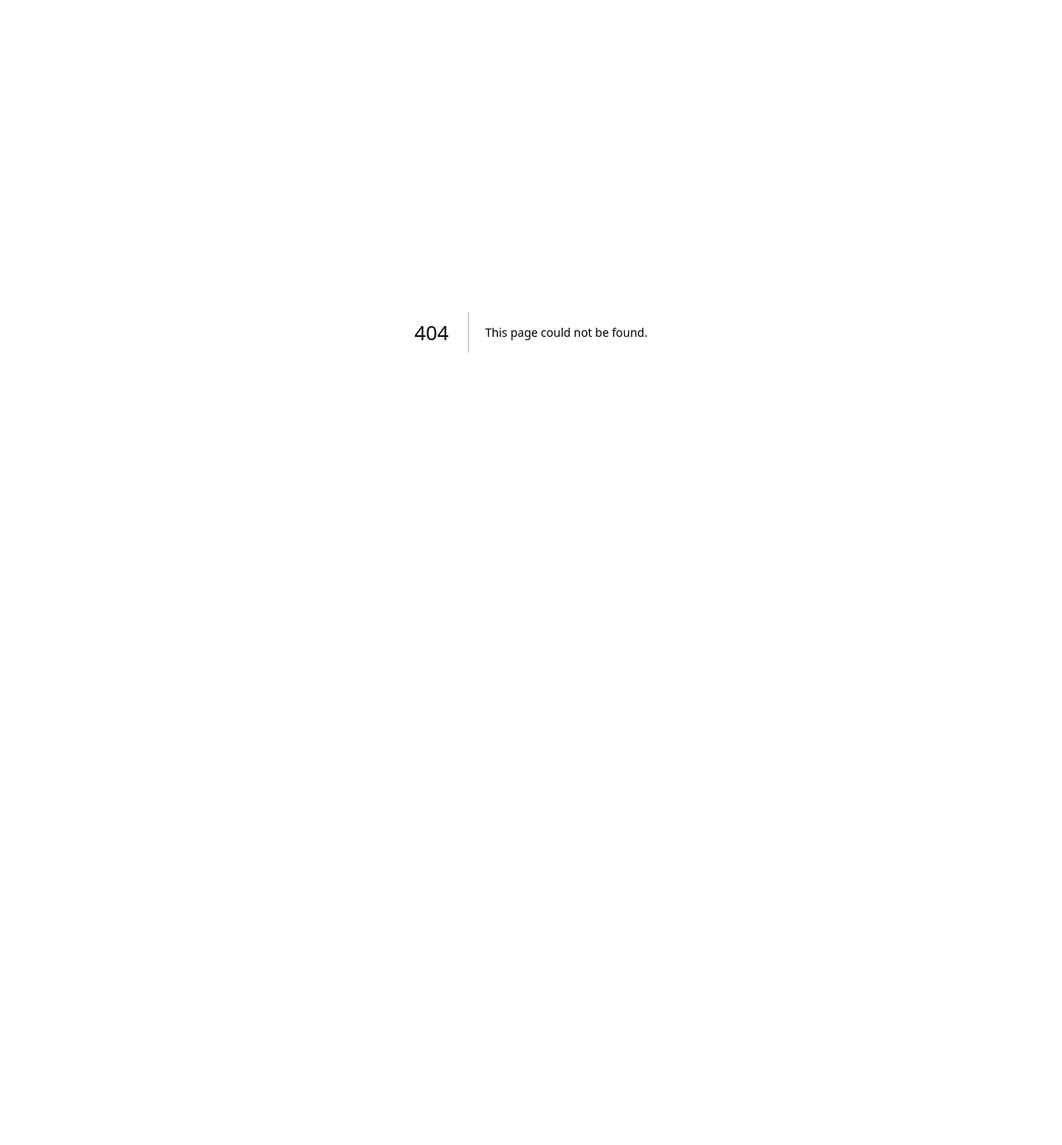
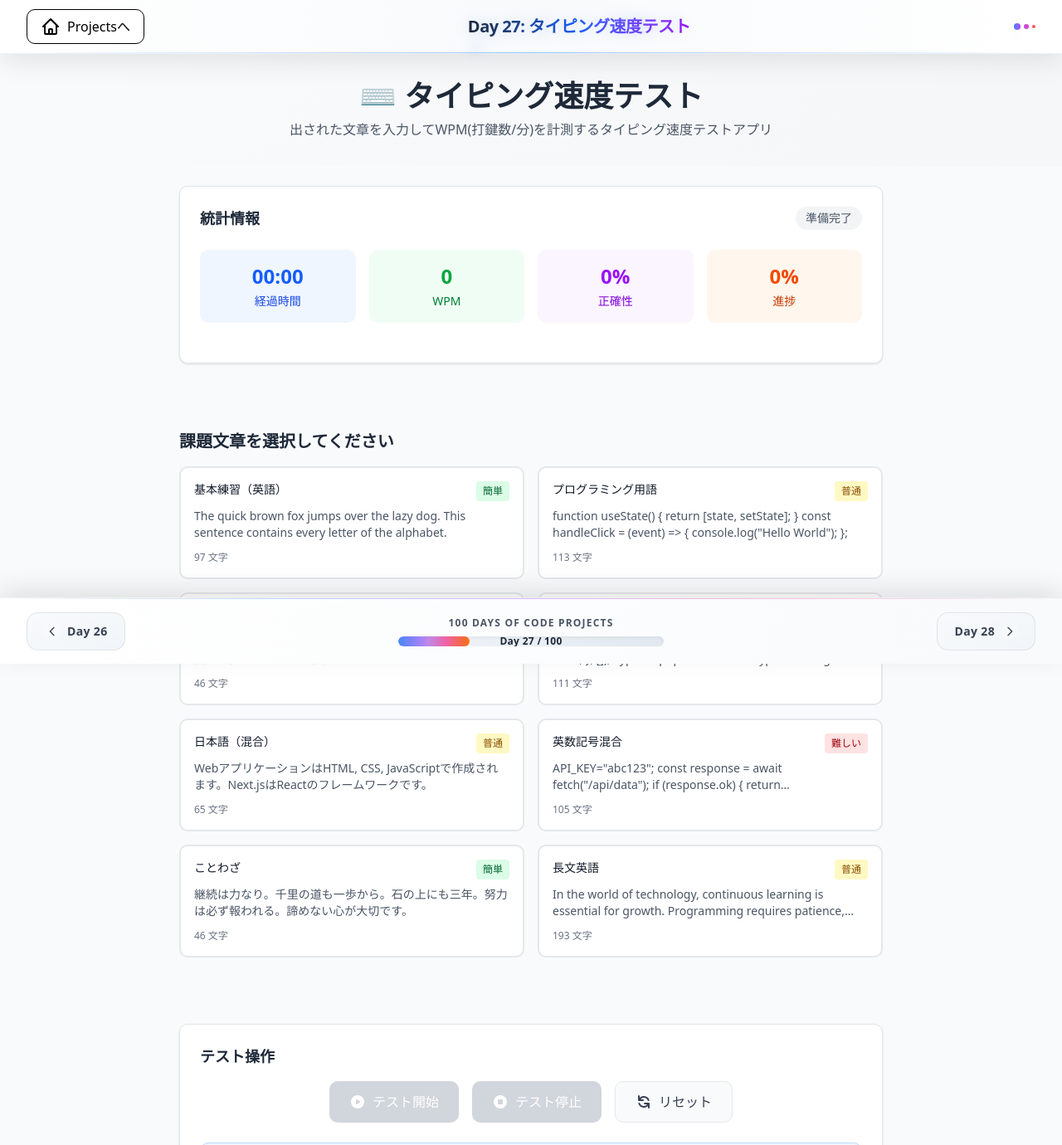
Before and after one commit to atsuki61/100DaysOfCode, a Next.js app: page /day27-typing-speed-test in a window 1280 px wide. Before the commit this address had no page. Shown: the top 1380 px of the page at 83% size. Before the commit the page ends 880 px from the top, so only its background shows below. Built offline with nearby package versions, Linux system fonts and the light colour scheme.

Commit message:
feat: day27のメインページコンポーネントを作成

```diff
--- /dev/null
+++ b/src/app/day27-typing-speed-test/page.tsx
@@ -0,0 +1,89 @@
+'use client'
+
+import { useTypingTest } from './hooks/useTypingTest'
+import TextSelector from './components/TextSelector'
+import TypingDisplay from './components/TypingDisplay'
+import TypingInput from './components/TypingInput'
+import TypingStats from './components/TypingStats'
+import ControlButtons from './components/ControlButtons'
+
+export default function TypingSpeedTestPage() {
+  const {
+    state,
+    result,
+    elapsedTime,
+    progress,
+    currentWPM,
+    startTest,
+    handleInput,
+    resetTest,
+    stopTest
+  } = useTypingTest()
+
+  const handleStartTest = () => {
+    if (state.selectedText) {
+      startTest(state.selectedText)
+    }
+  }
+
+  return (
+    <div className="space-y-8 pb-12"> {/* 縦間隔8, 下パディング12 */}
+      {/* タイピング統計情報 */}
+      <TypingStats
+        status={state.status}
+        elapsedTime={elapsedTime}
+        currentWPM={currentWPM}
+        result={result}
+        progress={progress}
+      />
+
+      {/* 課題文章選択 */}
+      <TextSelector
+        selectedText={state.selectedText}
+        onSelectText={(text) => {
+          if (state.status === 'idle') {
+            // resetTest()を呼んでから新しいテキストを設定
+            resetTest()
+            // useTypingTestフックに直接テキスト設定機能がないため、startTestを使用
+            setTimeout(() => {
+              startTest(text)
+              // すぐにリセットして選択状態だけにする
+              resetTest()
+              // 状態を更新（実際の実装では、フックに選択機能を追加する必要があります）
+            }, 0)
+          }
+        }}
+        disabled={state.status === 'running'}
+      />
+
+      {/* タイピング表示エリア（課題文章が選択されている場合のみ表示） */}
+      {state.selectedText && (
+        <TypingDisplay
+          targetText={state.selectedText.content}
+          userInput={state.userInput}
+          currentIndex={state.currentIndex}
+        />
+      )}
+
+      {/* タイピング入力エリア（課題文章が選択されている場合のみ表示） */}
+      {state.selectedText && (
+        <TypingInput
+          value={state.userInput}
+          onChange={handleInput}
+          onStart={handleStartTest}
+          status={state.status}
+          disabled={state.status === 'completed'}
+        />
+      )}
+
+      {/* コントロールボタン */}
+      <ControlButtons
+        status={state.status}
+        selectedText={state.selectedText}
+        onStart={handleStartTest}
+        onStop={stopTest}
+        onReset={resetTest}
+      />
+    </div>
+  )
+}
```
